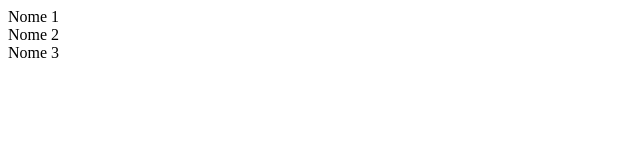
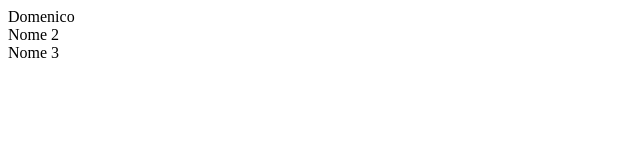
Before and after one commit to fairsayan/fantasticchat, a plain HTML site: page public/index.html in a window 1280 px wide. Shown: the full height of the page, 0-640 px from the left. Drawn offline with Linux system fonts and the light colour scheme.

Commit message:
Added my name

```diff
--- a/public/index.html
+++ b/public/index.html
@@ -6,7 +6,7 @@
     <title>Test</title>
   </head>
   <body>
-    <div>Nome 1</div>
+    <div>Domenico</div>
     <div>Nome 2</div>
     <div>Nome 3</div>
   </body>
```
